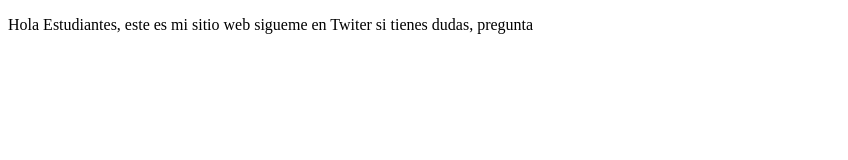
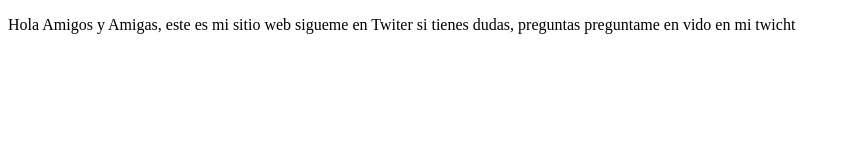
Before and after one commit to RobertSO84/proyectoDemoCursoPrework, a plain HTML site: page index.html in a window 1280 px wide. Shown: the whole page, without its empty margins (0-848 px from the left). Drawn offline with Linux system fonts and the light colour scheme.

Commit message:
Cambios agragamos amigos y amigas

```diff
--- a/index.html
+++ b/index.html
@@ -7,8 +7,8 @@
     <title>Hola Mundo</title>
 </head>
 <body>
-    <p>Hola Estudiantes, este es mi sitio web sigueme en Twiter
-        si tienes dudas, pregunta
+    <p>Hola Amigos y Amigas, este es mi sitio web sigueme en Twiter
+        si tienes dudas, preguntas preguntame en vido en mi twicht
     </p>
 </body>
 </html>
```
